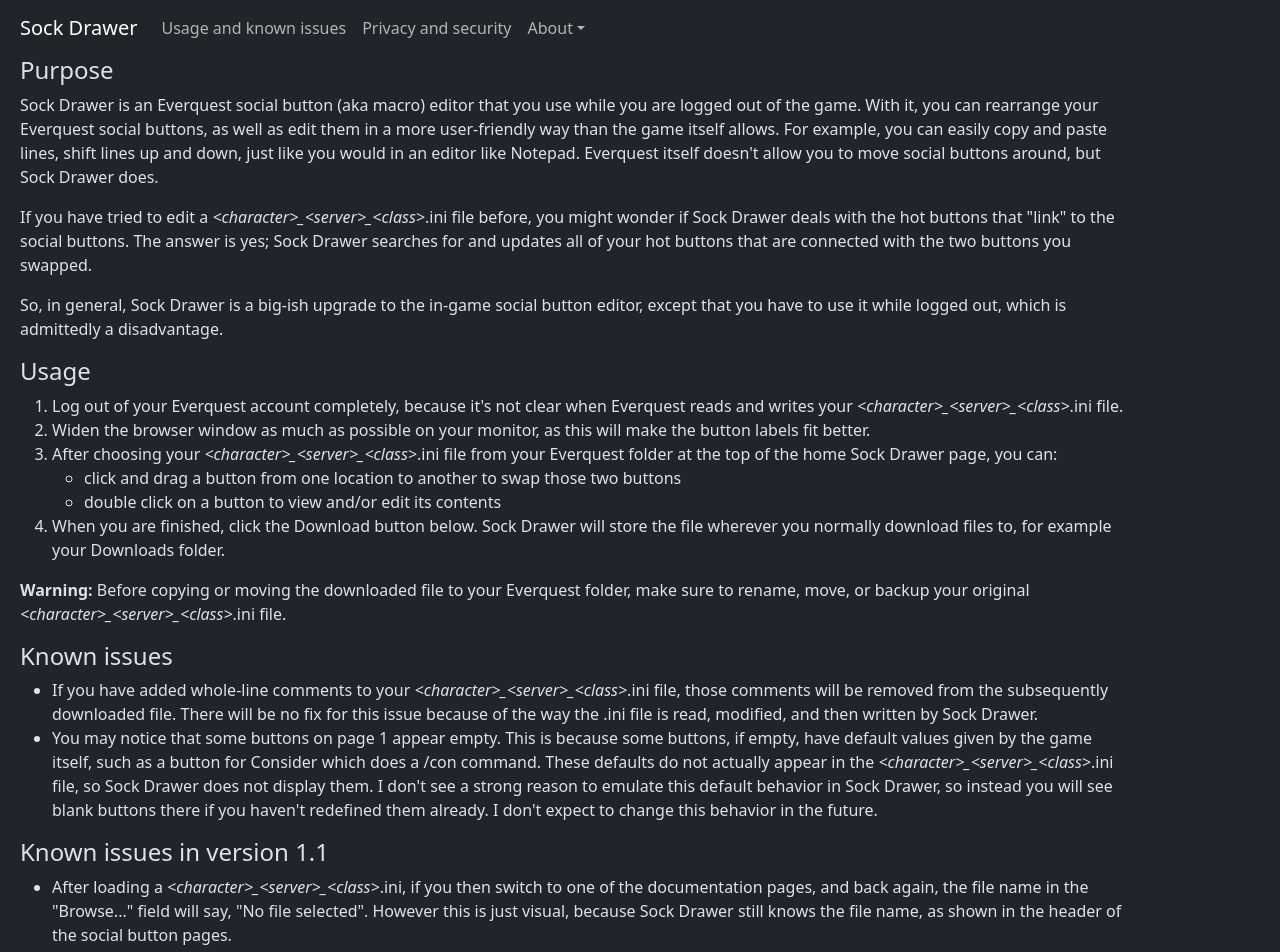
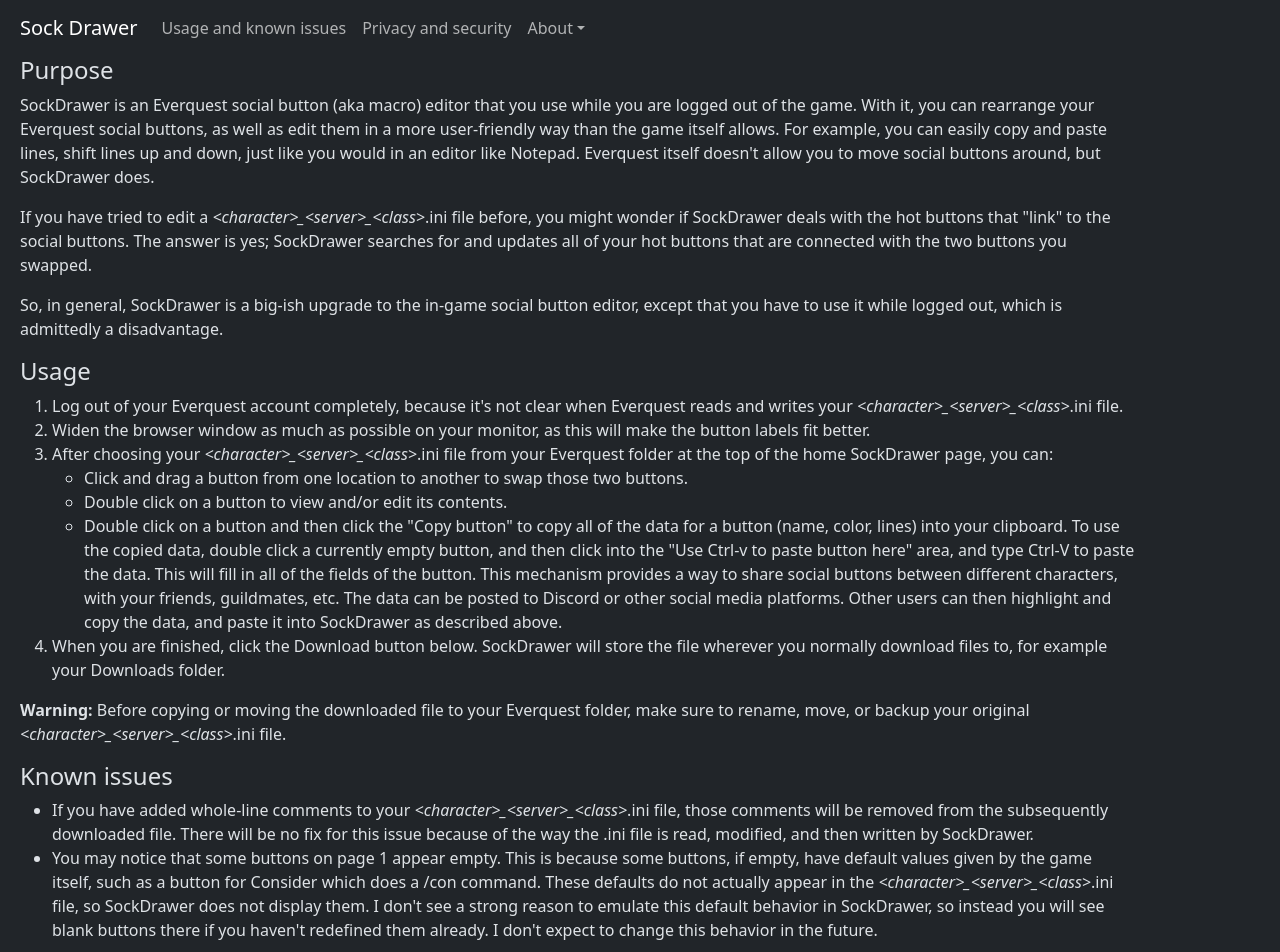
Before and after one commit to yeroca/EQSBEd, a React (Vite) app: page /usage in a window 1280 px wide. Shown: the top 952 px of the page. Built offline with nearby package versions, Linux system fonts and the light colour scheme.

Commit message:
Finish implementation of button copy/paste

```diff
--- a/package.json
+++ b/package.json
@@ -13,6 +13,7 @@
     "@popperjs/core": "^2.11.8",
     "bootstrap": "^5.3.0",
     "clipboard": "^2.0.11",
+    "clipboard-copy": "^4.0.1",
     "crypto-js": "^4.1.1",
     "fs": "^0.0.1-security",
     "ini": "^4.1.1",
--- /dev/null
+++ b/src/components/CopyButton.tsx
@@ -0,0 +1,25 @@
+import React from "react";
+import { Button } from "react-bootstrap";
+import clipboardCopy from "clipboard-copy";
+
+interface CopyButtonProps {
+  jsonString: string;
+}
+
+const CopyButton: React.FC<CopyButtonProps> = ({ jsonString }) => {
+  const handleCopy = (
+    event: React.MouseEvent<HTMLButtonElement, MouseEvent>
+  ) => {
+    event.preventDefault();
+    clipboardCopy(jsonString);
+    alert('"' + jsonString + '" copied to clipboard!');
+  };
+
+  return (
+    <Button variant="primary" onClick={handleCopy}>
+      Copy button
+    </Button>
+  );
+};
+
+export default CopyButton;
--- a/src/components/PasteJSONBox.tsx
+++ b/src/components/PasteJSONBox.tsx
@@ -1,9 +1,14 @@
 import React, { useRef, useEffect } from "react";
+import { Form } from "react-bootstrap";
 
-const PasteJSONBox: React.FC<{ onPaste: (jsonData: string) => void }> = ({
-  onPaste,
-}) => {
-  const pasteDivRef = useRef<HTMLDivElement | null>(null);
+interface PasteJSONBoxProps {
+  onPaste: (jsonData: string) => void;
+}
+
+const PasteJSONBox: React.FC<PasteJSONBoxProps> = ({ onPaste }) => {
+  const pasteDivRef = useRef<HTMLTextAreaElement | null>(null);
+
+  const pasteBoxContents = "Use Ctrl-v to paste button here";
 
   useEffect(() => {
     const pasteDiv = pasteDivRef.current;
@@ -19,7 +24,7 @@ const PasteJSONBox: React.FC<{ onPaste: (jsonData: string) => void }> = ({
           try {
             const pastedData = await navigator.clipboard.readText();
 
-            pasteDiv.textContent = "(ignore this box for now)"; // Reset the content
+            pasteDiv.textContent = pasteBoxContents; // Reset the content
             onPaste(pastedData);
           } catch (error) {
             console.error("Error reading clipboard:", error);
@@ -36,13 +41,12 @@ const PasteJSONBox: React.FC<{ onPaste: (jsonData: string) => void }> = ({
   }, [onPaste]);
 
   return (
-    <div
+    <Form.Control
       ref={pasteDivRef}
-      tabIndex={0} // Ensure the div can receive focus
-      style={{ border: "1px solid #ccc", minHeight: "50px", padding: "5px" }}
-    >
-      (ignore this box for now)
-    </div>
+      as="textarea"
+      rows={1}
+      placeholder={pasteBoxContents}
+    />
   );
 };
 
--- a/src/components/SocialButtonEditor.tsx
+++ b/src/components/SocialButtonEditor.tsx
@@ -18,6 +18,7 @@ import ColorSelector from "./ColorSelector";
 import { colors } from "../utils/colors";
 import { altActName } from "../utils/altAct";
 import PasteJSONBox from "./PasteJSONBox";
+import CopyButton from "./CopyButton";
 
 type SocialButtonAction =
   | { type: "SET_NAME"; payload: string }
@@ -123,6 +124,27 @@ const SocialButtonEditor: React.FC<SocialButtonEditorProps> = ({
   const handlePaste = (jsonData: string) => {
     // Process the pasted JSON data
     console.log("Pasted JSON data:", jsonData);
+    try {
+      const socialButtonData: SocialButtonData = JSON.parse(jsonData);
+
+      if (
+        "color" in socialButtonData &&
+        "name" in socialButtonData &&
+        "lines" in socialButtonData
+      ) {
+        dispatch({ type: "SET_NAME", payload: socialButtonData.name });
+        dispatch({ type: "SET_COLOR", payload: socialButtonData.color });
+        dispatch({ type: "SET_LINES", payload: socialButtonData.lines });
+      } else {
+        alert(
+          "Pasted button data is incomplete.  Please double check your clipboard contents."
+        );
+      }
+    } catch {
+      alert(
+        "Pasted button data has wrong format.  Please double check your clipboard contents."
+      );
+    }
   };
 
   onLinkedHotButtons(
@@ -158,8 +180,17 @@ const SocialButtonEditor: React.FC<SocialButtonEditorProps> = ({
           <Row sm="auto">
             <Col>
               <Row sm="auto">
-                <ColorSelector onSelectColor={handleSelectColor} />
-                {false && <PasteJSONBox onPaste={handlePaste} />}
+                <Col md={3}>
+                  <ColorSelector onSelectColor={handleSelectColor} />
+                </Col>
+                <Col md={3}>
+                  <CopyButton
+                    jsonString={JSON.stringify(socialButtonData, null, 2)}
+                  />
+                </Col>
+                <Col md={5}>
+                  <PasteJSONBox onPaste={handlePaste} />
+                </Col>
               </Row>
               <TextInput
                 value={socialButtonData.name}
--- a/src/pages/Usage.tsx
+++ b/src/pages/Usage.tsx
@@ -6,24 +6,24 @@ const Usage = () => {
       <Container className="ms-2">
         <h4>Purpose</h4>
         <p>
-          Sock Drawer is an Everquest social button (aka macro) editor that you
+          SockDrawer is an Everquest social button (aka macro) editor that you
           use while you are logged out of the game. With it, you can rearrange
           your Everquest social buttons, as well as edit them in a more
           user-friendly way than the game itself allows. For example, you can
           easily copy and paste lines, shift lines up and down, just like you
           would in an editor like Notepad. Everquest itself doesn't allow you to
-          move social buttons around, but Sock Drawer does.
+          move social buttons around, but SockDrawer does.
         </p>
         <p>
           If you have tried to edit a{" "}
           <i>&lt;character&gt;_&lt;server&gt;_&lt;class&gt;</i>
-          .ini file before, you might wonder if Sock Drawer deals with the hot
-          buttons that "link" to the social buttons. The answer is yes; Sock
-          Drawer searches for and updates all of your hot buttons that are
+          .ini file before, you might wonder if SockDrawer deals with the hot
+          buttons that "link" to the social buttons. The answer is yes;
+          SockDrawer searches for and updates all of your hot buttons that are
           connected with the two buttons you swapped.
         </p>
         <p>
-          So, in general, Sock Drawer is a big-ish upgrade to the in-game social
+          So, in general, SockDrawer is a big-ish upgrade to the in-game social
           button editor, except that you have to use it while logged out, which
           is admittedly a disadvantage.
         </p>
@@ -41,20 +41,33 @@ const Usage = () => {
           <li>
             After choosing your{" "}
             <i>&lt;character&gt;_&lt;server&gt;_&lt;class&gt;</i>.ini file from
-            your Everquest folder at the top of the home Sock Drawer page, you
+            your Everquest folder at the top of the home SockDrawer page, you
             can:
             <ul>
               <li key="ul1">
-                click and drag a button from one location to another to swap
-                those two buttons
+                Click and drag a button from one location to another to swap
+                those two buttons.
               </li>
               <li key="ul2">
-                double click on a button to view and/or edit its contents
+                Double click on a button to view and/or edit its contents.
+              </li>
+              <li key="ul3">
+                Double click on a button and then click the "Copy button" to
+                copy all of the data for a button (name, color, lines) into your
+                clipboard. To use the copied data, double click a currently
+                empty button, and then click into the "Use Ctrl-v to paste
+                button here" area, and type Ctrl-V to paste the data. This will
+                fill in all of the fields of the button. This mechanism provides
+                a way to share social buttons between different characters, with
+                your friends, guildmates, etc. The data can be posted to Discord
+                or other social media platforms. Other users can then highlight
+                and copy the data, and paste it into SockDrawer as described
+                above.
               </li>
             </ul>
           </li>
           <li>
-            When you are finished, click the Download button below. Sock Drawer
+            When you are finished, click the Download button below. SockDrawer
             will store the file wherever you normally download files to, for
             example your Downloads folder.
           </li>
@@ -72,7 +85,7 @@ const Usage = () => {
             <i>&lt;character&gt;_&lt;server&gt;_&lt;class&gt;</i>.ini file,
             those comments will be removed from the subsequently downloaded
             file. There will be no fix for this issue because of the way the
-            .ini file is read, modified, and then written by Sock Drawer.
+            .ini file is read, modified, and then written by SockDrawer.
           </li>
           <li key="ki_li2">
             You may notice that some buttons on page 1 appear empty. This is
@@ -80,21 +93,21 @@ const Usage = () => {
             game itself, such as a button for Consider which does a /con
             command. These defaults do not actually appear in the{" "}
             <i>&lt;character&gt;_&lt;server&gt;_&lt;class&gt;</i>.ini file, so
-            Sock Drawer does not display them. I don't see a strong reason to
-            emulate this default behavior in Sock Drawer, so instead you will
-            see blank buttons there if you haven't redefined them already. I
-            don't expect to change this behavior in the future.
+            SockDrawer does not display them. I don't see a strong reason to
+            emulate this default behavior in SockDrawer, so instead you will see
+            blank buttons there if you haven't redefined them already. I don't
+            expect to change this behavior in the future.
           </li>
         </ul>
-        <h4>Known issues in version 1.1</h4>
+        <h4>Known issues in version 1.2</h4>
         <ul>
           <li key="kir_li3">
             After loading a{" "}
             <i>&lt;character&gt;_&lt;server&gt;_&lt;class&gt;</i>.ini, if you
             then switch to one of the documentation pages, and back again, the
             file name in the "Browse..." field will say, "No file selected".
-            However this is just visual, because Sock Drawer still knows the
-            file name, as shown in the header of the social button pages.
+            However this is just visual, because SockDrawer still knows the file
+            name, as shown in the header of the social button pages.
           </li>
         </ul>
         <h4>Future features</h4>
```
Also changed, not shown: 1 other file (tests, documents, lock files or other folders).
